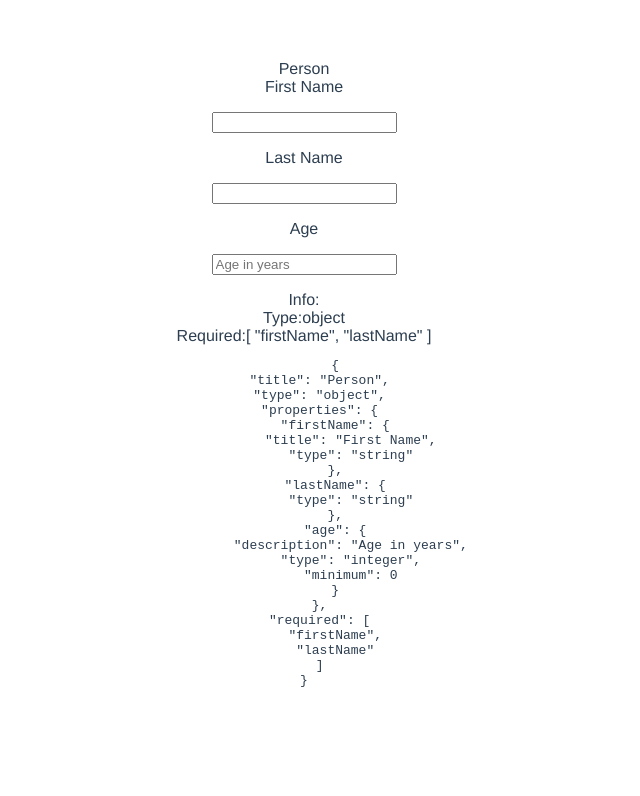
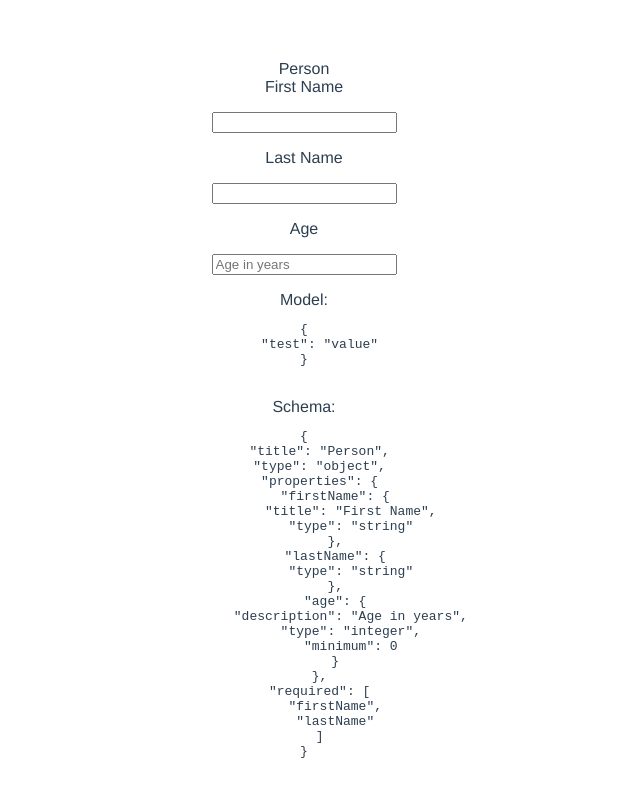
Before and after one commit to elcritch/vue-json-schema-form, a Vue app: page / in a window 1280 px wide. Shown: the top 796 px of the page, without its empty margins (336-976 px from the left). Built offline with nearby package versions, Linux system fonts and the light colour scheme.

Commit message:
Needing to get json output from form. Adding json model.

```diff
--- a/src/components/json-form.vue
+++ b/src/components/json-form.vue
@@ -1,13 +1,9 @@
 <template>
   <div class="card is-fullwidth ">
     <div class="card-content ">
-      <!-- <labeled-field class="" name="Title:" :value="schema.title">
-      </labeled-field> -->
-
       <div class="media">
         <div class="media-content">
           <label class="title" v-if="schema.title"> {{schema.title}} </label>
-
           <property-field v-for="(item, name) in schema.properties"
               :key="name"
               :name="name"
@@ -21,19 +17,24 @@
 
     <footer class="card-footer">
 
-      <div class="">
+      <!-- <div class="">
         <label class="is-pulled-left">Info:</label>
         <br />
         <labeled-field name="Type:" :value="schema.type" v-if="debug">
         </labeled-field>
         <labeled-field name="Required:" :value="schema.required " v-if="debug">
         </labeled-field>
-      </div>
+      </div> -->
 
-      <pre class="is-pulled-left has-text-left content">
-        {{JSON.stringify(schema, null, 4)}}
-      </pre>
     </footer>
+
+    <label>Model:</label>
+    <pre class="has-text-left ">{{JSON.stringify(dataModel, null, 4)}}</pre>
+
+    <br />
+
+    <label>Schema:</label>
+    <pre class="has-text-left content">{{JSON.stringify(schema, null, 4)}}</pre>
 
   </div>
 </template>
@@ -53,8 +54,11 @@ export default {
       default: false
     }
   },
-  data () {
+  data() {
     return {
+      dataModel: {
+        "test": "value"
+      }
     }
   },
   components: {
--- a/src/components/property-field.vue
+++ b/src/components/property-field.vue
@@ -56,6 +56,14 @@ export default {
     return {
     }
   },
+  methods: {
+    updatedValue(id, val) {
+      // console.log("updatedValue:: ", id, val)
+
+      var data = Object.assign({}, this.value, {[id]: val})
+      this.$emit('input', data)
+    }
+  },
   computed: {
     placeholder() {
       return ""
```
